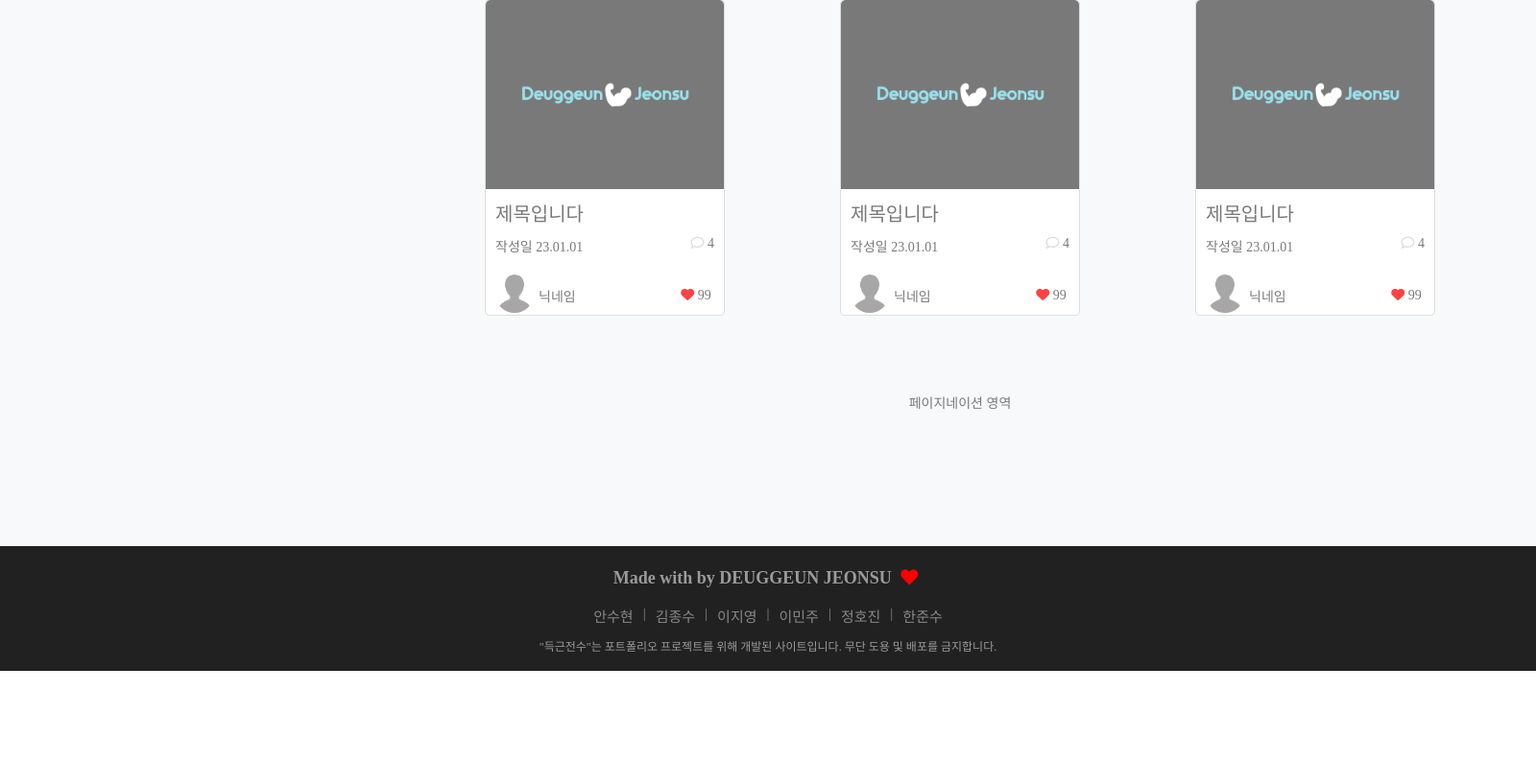
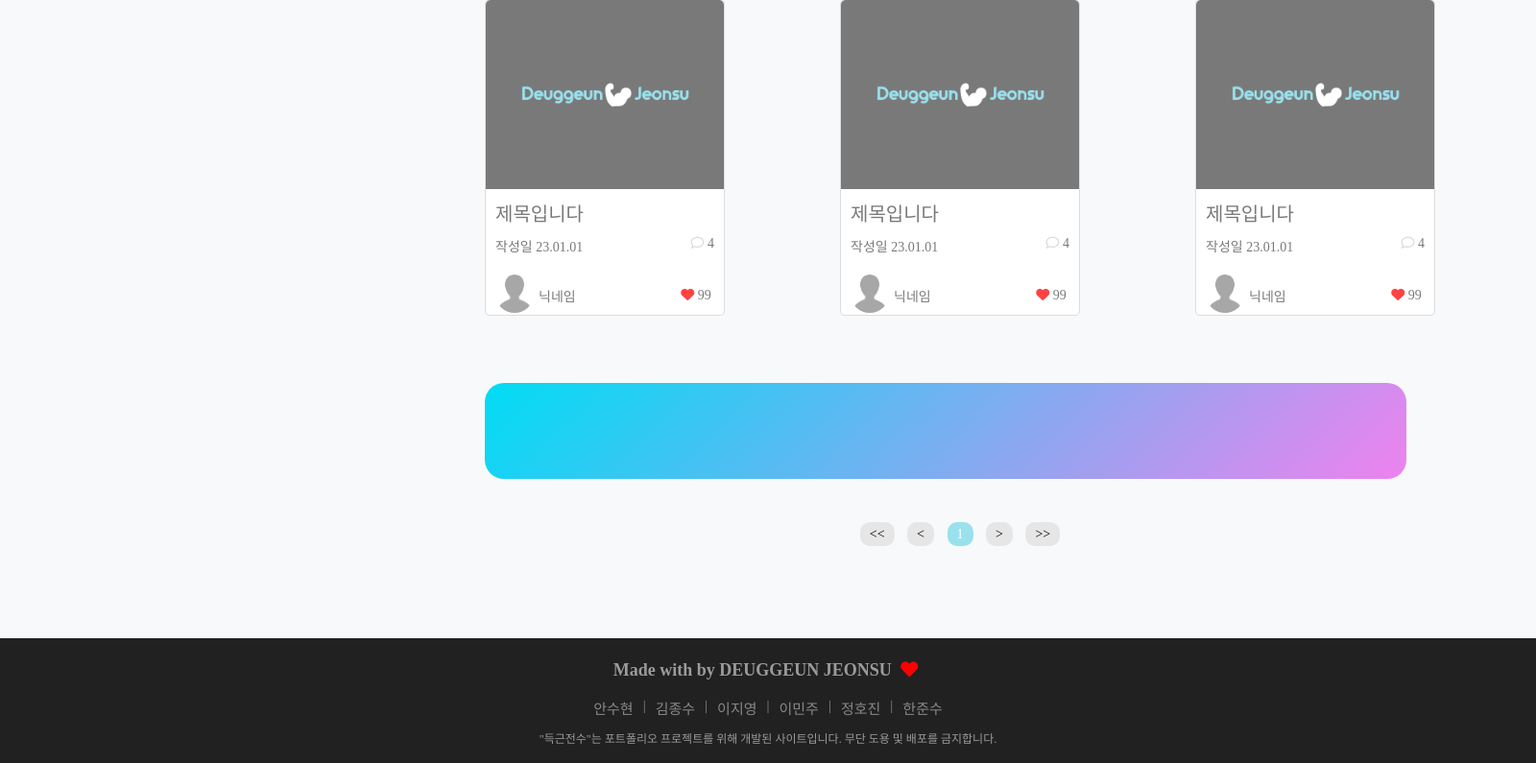
Before and after one commit to DeuggeunJeonsu/DeuggeunJeonsu, a Java web app: template FinalProject/src/main/webapp/WEB-INF/views/board/shareBoard/shareBoardList.jsp in a window 1600 px wide. Shown: the part 1260-2055 px from the top of the page at 96% size. Before the commit the page ends 1959 px from the top, so only its background shows below. Run offline with Spring Boot 4, a stand-in JSP engine, Linux system fonts and the light colour scheme; the template is opened without the code that fills it: most values are stand-ins (such as "Sample title", 1, 10 or a date in 2020); some libraries are stand-ins or nearby versions; some web fonts are replaced.

Commit message:
공유게시판 페이지네이션 / 광고 영역

```diff
--- a/FinalProject/src/main/webapp/WEB-INF/views/board/shareBoard/shareBoardList.jsp
+++ b/FinalProject/src/main/webapp/WEB-INF/views/board/shareBoard/shareBoardList.jsp
@@ -191,11 +191,44 @@
             </div>
 
 
+        <div id="ad"></div>
         </div>
-        <div class="paginationArea">
-            <div>
-                페이지네이션 영역
-            </div>
+        <div class="pagination-area">
+
+            <ul class="pagination">
+
+                <!-- 첫 페이지로 이동 -->
+                <li><a href="/board/${boardCode}?cp=1${sp}">&lt;&lt;</a></li>
+
+                <!-- 이전 목록 마지막 번호로 이동 -->
+                <li><a href="/board/${boardCode}?cp=${pagination.prevPage}${sp}">&lt;</a></li>
+
+
+                <!-- 특정 페이지로 이동 -->
+                <c:forEach var="i" begin="${pagination.startPage}" end="${pagination.endPage}" step="1">
+                    <c:choose>
+                        <c:when test="${ i == pagination.currentPage}">
+                            <!-- 현재 보고있는 페이지 -->
+                            <li><a class="current">${i}</a></li>
+                        </c:when>
+
+                        <c:otherwise>
+                            <!-- 현재 페이지를 제외한 나머지 -->
+                            <li><a href="/board/${boardCode}?cp=${i}${sp}">${i}</a></li>
+
+                        </c:otherwise>
+                    </c:choose>
+
+                </c:forEach>
+
+                <!-- 다음 목록 시작 번호로 이동 -->
+                <li><a href="/board/${boardCode}?cp=${pagination.nextPage}${sp}">&gt;</a></li>
+
+                <!-- 끝 페이지로 이동 -->
+                <li><a href="/board/${boardCode}?cp=${pagination.maxPage}${sp}">&gt;&gt;</a></li>
+
+            </ul>
+
         </div>
 	</section>
 
--- a/FinalProject/src/main/webapp/WEB-INF/views/common/main.jsp
+++ b/FinalProject/src/main/webapp/WEB-INF/views/common/main.jsp
@@ -29,7 +29,7 @@
 								Let's work out<br> with your<br> <span style="color: #99E1ED ;">Deuggeun-Jeonsu</span>
 							</h1>
 							<div class="hello-BtnArea">
-								<button class="schedule-scroll">My health Schedule</button>
+								<button class="schedule-scroll">My Health Schedule</button>
 								<button>BMI 측정</button>
 							</div>
 						</div>
--- a/FinalProject/src/main/webapp/WEB-INF/views/common/todolist.jsp
+++ b/FinalProject/src/main/webapp/WEB-INF/views/common/todolist.jsp
@@ -14,7 +14,7 @@
     <section id="middle-Container">
 		<div id="schedule-area">
 			<div>
-				<h1>My health Schedule</h1>
+				<h1>My Health Schedule</h1>
 				<div>
 					<div class="progress">
 						<div class="progress-num" ></div>
--- a/FinalProject/src/main/webapp/resources/css/board/freeBoard/freeBoardList-style.css
+++ b/FinalProject/src/main/webapp/resources/css/board/freeBoard/freeBoardList-style.css
@@ -250,3 +250,56 @@
 
     margin-top: 40px;
 }
+
+#ad {
+	display: flex;
+	width: 960px;
+	height: 100px;
+	border-radius: 20px;
+	background-image: linear-gradient(135deg, rgb(0, 220, 244), violet);
+	color: white;
+	font-size: 3rem;
+	justify-content: center;
+	align-items: center;
+	transition-duration: 2s;
+}
+
+.pagination-area {
+    text-align: center;
+    margin-top: 50px;
+    position :relative;
+    /* left : 330px; */
+    border: none !important;
+}
+
+.pagination {
+    display: inline-block;
+    list-style: none;
+    padding: 0;
+    margin: 0;
+}
+
+.pagination li {
+    display: inline;
+    margin: 0 5px;
+}
+
+.pagination li a {
+    text-decoration: none;
+    padding: 5px 10px;
+    background-color: #e6e6e6;
+    color: #000;
+    transition: background-color 0.3s, color 0.3s;
+    border-radius: 10px;
+    /* 버튼 둥글게 만듦 */
+}
+
+.pagination li a.current {
+    background-color: #99E1ED;
+    color: #fff;
+}
+
+.pagination li a:hover {
+    background-color: #99E1ED;
+    color: #fff;
+}
```
